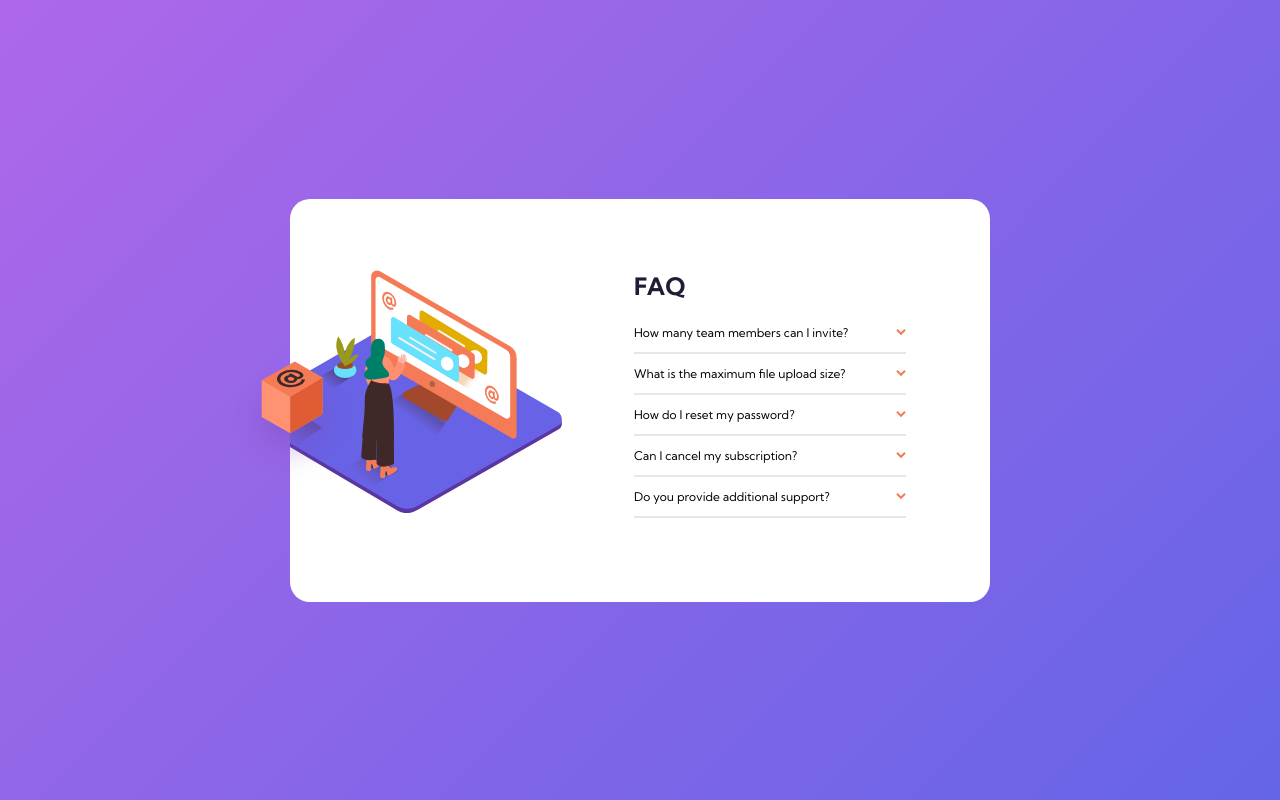
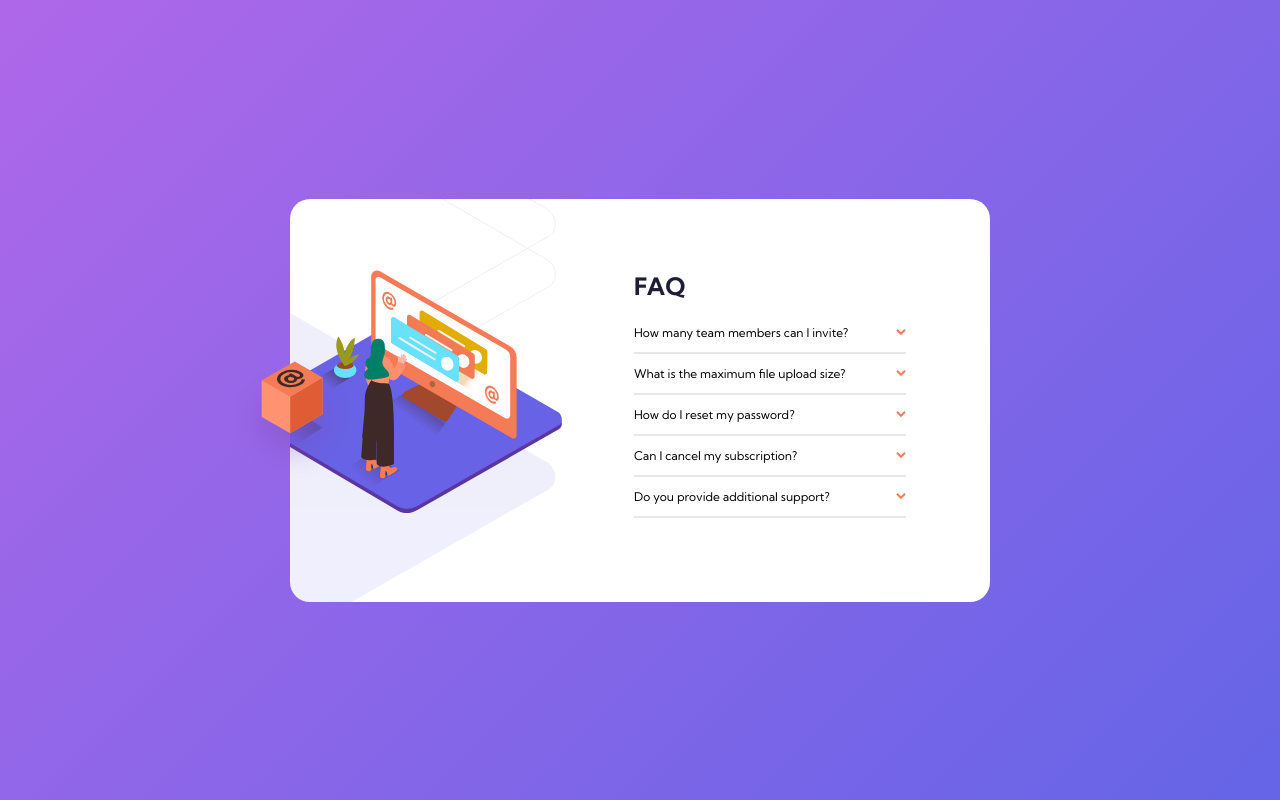
Before and after one commit to regal-shabazz/faq-accordion-card, a plain HTML site: page index.html in a window 1280 px wide. Drawn offline with Linux system fonts and the light colour scheme.

Commit message:
css modified, added desktop bg illustration.

```diff
--- a/index.html
+++ b/index.html
@@ -36,9 +36,11 @@
               alt=""
               class="desktop__hero"
             />
+
+
+        </div>
+ <img src="./images/bg-pattern-desktop.svg" alt="" class="background__desktop">
           </div>
-        </div>
-
         <!-- questions -->
 
         <section class="accordion">
@@ -126,5 +128,6 @@
     </div>
     <!--
       -->
+      <script src="./app.js"></script>
   </body>
 </html>
--- a/style.css
+++ b/style.css
@@ -99,6 +99,9 @@ section .question__and__answer {
     display: none;
 }
 
+.background__desktop {
+    display: none;
+}
 
 
 
@@ -123,6 +126,11 @@ section .question__and__answer {
         padding: 5rem 5rem 5rem 0;
         position: relative;
         width: 100%;
+        /* background-image: url('./images/bg-pattern-desktop.svg');
+        background-repeat: no-repeat;
+        background-size: contain;
+        background-position-x: -60%; */
+        overflow: hidden;
     }
 
     .hero {
@@ -149,6 +157,7 @@ section .question__and__answer {
         display: block;
         position: absolute;
         left: -15%;
+        z-index: 1;
     }
 
     .desktop__hero__2 {
@@ -157,7 +166,16 @@ section .question__and__answer {
         width: 150px;
         top: 45%;
         left: -10%;
+       z-index: 2;
 
+    }
+
+    .background__desktop {
+        display: block;
+       position: absolute;
+        width: 650px;
+        top: -95%;
+        left: -120%;
     }
 
     section {
```
Also changed, not shown: app.js (added).
